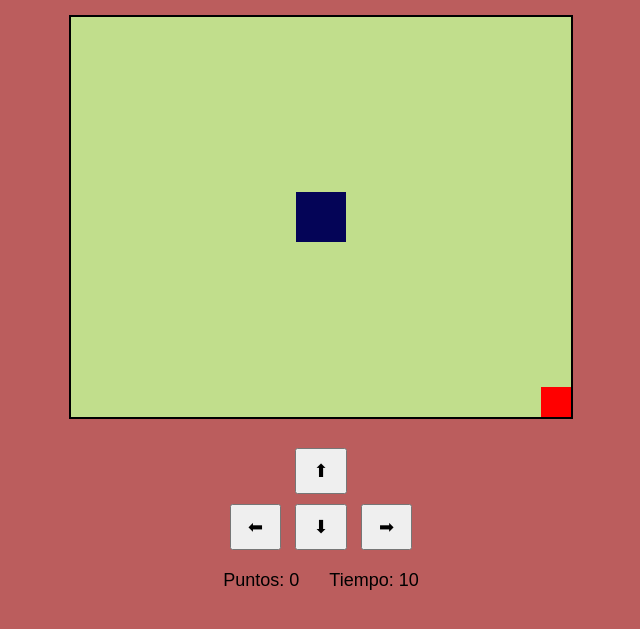
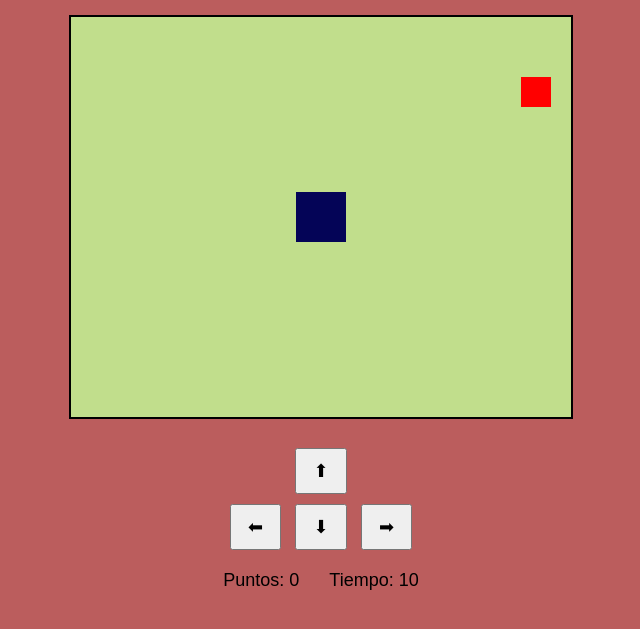
Before and after one commit to Carlinux89/juego_cazando, a plain HTML site: page cazando.html in a window 1280 px wide. Shown: the part 127-756 px from the top of the page, without its empty margins (319-959 px from the left). Drawn offline with Linux system fonts and the light colour scheme.

Commit message:
funcion aleatorio comida, sistema de puntaje

```diff
--- a/cazando.html
+++ b/cazando.html
@@ -4,6 +4,7 @@
 <head>
   <title>Juego Cazando</title>
   <link rel="stylesheet" href="cazando.css">
+  <script src="utils.js"></script>
 </head>
 
 <body onload="iniciarJuego();">
--- a/cazando.js
+++ b/cazando.js
@@ -8,6 +8,10 @@ let gatoY = 0;
 //comida
 let comidaX = 0;
 let comidaY = 0;
+
+//puntos
+let puntos = 0;
+
 //constantes
 const ANCHO_GATO = 50;
 const ALTO_GATO = 50;
@@ -34,10 +38,10 @@ function graficarComida() {
 function iniciarJuego() {
     gatoX = (canvas.width / 2) - (ANCHO_GATO / 2);
     gatoY = (canvas.height / 2) - (ALTO_GATO / 2);
-    comidaX = canvas.width - ANCHO_COMIDA;
-    comidaY = canvas.height - ALTO_COMIDA;
+    //comidaX = canvas.width - ANCHO_COMIDA;
+    //comidaY = canvas.height - ALTO_COMIDA;
     graficarGato();
-    graficarComida();
+    aparecerComida();
 }
 
 function mover(direccion) {
@@ -46,6 +50,12 @@ function mover(direccion) {
     if (direccion === "izquierda") gatoX -= VELOCIDAD_GATO;
     if (direccion === "derecha") gatoX += VELOCIDAD_GATO;
     graficarGato();
+}
+
+function actualizarPantalla() {
+    limpiarCanvas();
+    graficarGato();
+    graficarComida();
 }
 
 function limpiarCanvas() {
@@ -71,7 +81,7 @@ function moverDerecha() {
         graficarComida()
         detectarColision();
     }
-    ;
+
 }
 
 function moverArriba() {
@@ -100,8 +110,19 @@ function detectarColision() {
         gatoY < comidaY + ALTO_COMIDA &&
         gatoY + ALTO_GATO > comidaY) {
         alert("Deliciosa Comida!!\u{1F601}");
+        aparecerComida();
+        puntos++;
+        mostrarEnSpan("puntos", puntos);
     }
 }
+
+function aparecerComida() {
+    comidaX = generarAleatorio(0, canvas.width - ANCHO_COMIDA);
+    comidaY = generarAleatorio(0, canvas.height - ALTO_COMIDA);
+    actualizarPantalla();
+}
+
+
 
 document.getElementById("btnArriba").onclick = () => moverArriba();
 document.getElementById("btnAbajo").onclick = () => moverAbajo();
--- /dev/null
+++ b/utils.js
@@ -0,0 +1,13 @@
+function generarAleatorio(min,max){
+    let random=Math.random();
+    let numero=random*(max-min+1);
+    let numeroEntero = Math.ceil(numero);
+    numeroEntero = numeroEntero+min-1;
+    return numeroEntero
+}
+
+
+function mostrarEnSpan(idSpan,valor){
+    let componente=document.getElementById(idSpan);
+    componente.textContent=valor;
+}
```
